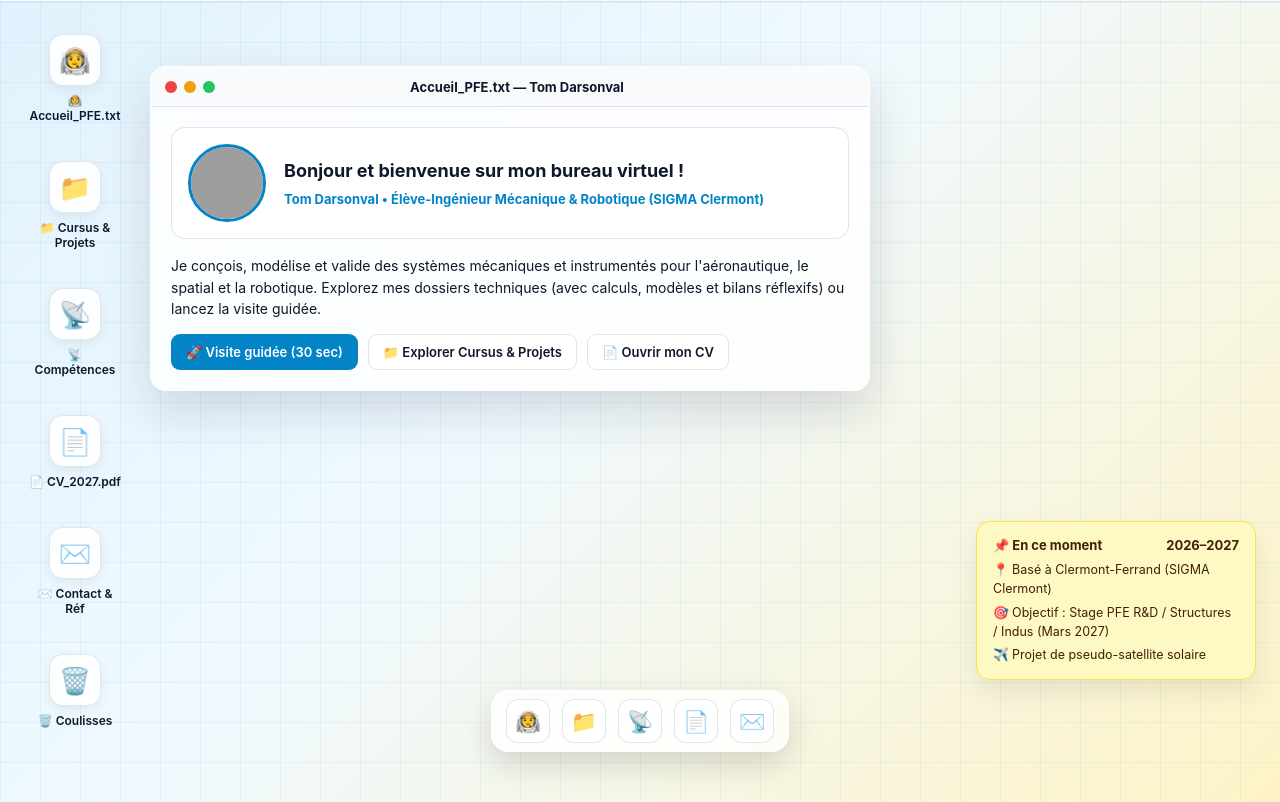
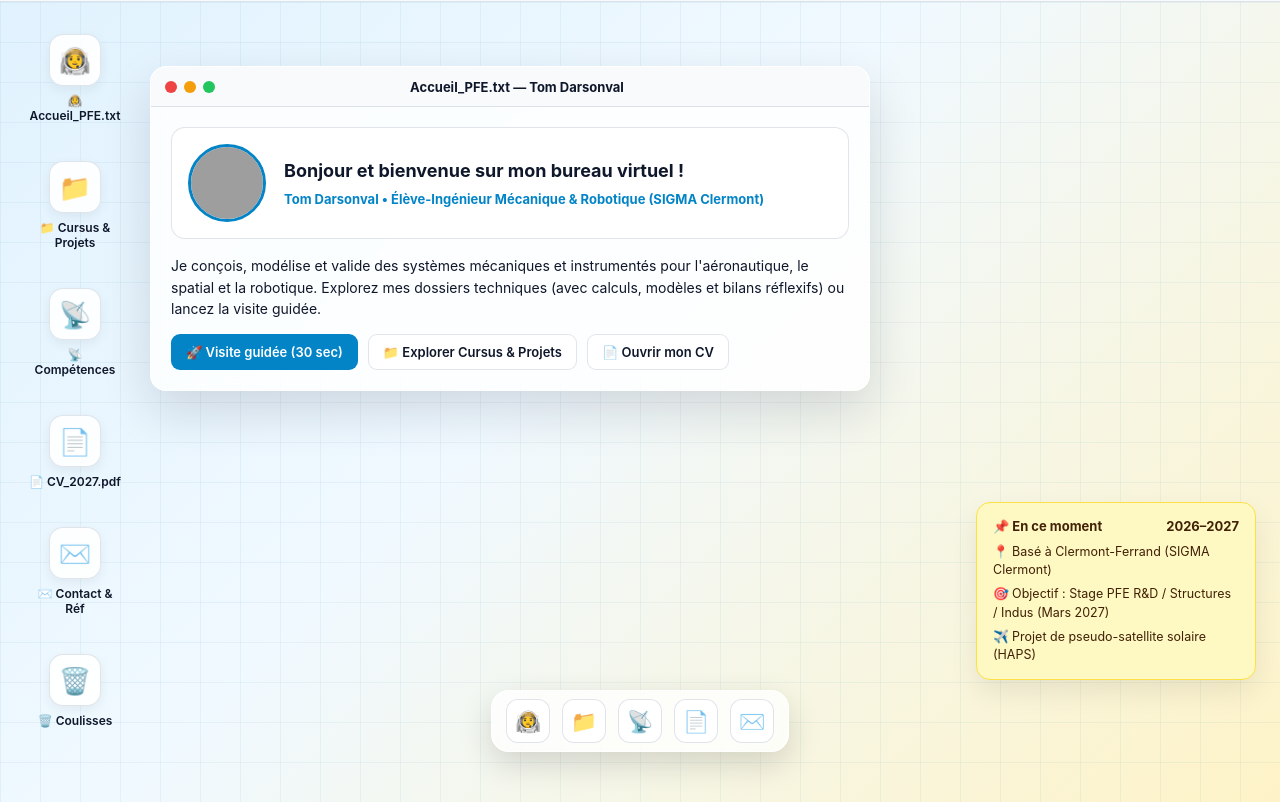
Before and after one commit to Lavnot/portfolio, a plain HTML site: page index.html in a window 1280 px wide. Shown: the part 34-836 px from the top of the page. Drawn offline with Linux system fonts and the light colour scheme; grey boxes are pictures that could not be loaded.

Commit message:
Update index.html

```diff
--- a/index.html
+++ b/index.html
@@ -440,7 +440,6 @@
       margin-bottom: 10px;
     }
 
-    /* Onglets techniques par projet */
     .tab-bar {
       display: flex;
       gap: 6px;
@@ -522,6 +521,29 @@
       display: flex;
       flex-direction: column;
       gap: 6px;
+    }
+
+    .project-img-box {
+      margin-top: 12px;
+      border-radius: 10px;
+      overflow: hidden;
+      border: 1px solid var(--card-border);
+      background: rgba(148, 163, 184, 0.08);
+    }
+
+    .project-img-box img {
+      width: 100%;
+      max-height: 240px;
+      object-fit: cover;
+      display: block;
+    }
+
+    .project-img-caption {
+      font-size: 11.5px;
+      color: var(--text-muted);
+      padding: 6px 10px;
+      text-align: center;
+      font-style: italic;
     }
 
     .skill-bar-wrap {
@@ -661,7 +683,7 @@
         postitItems: [
           "📍 Basé à Clermont-Ferrand (SIGMA Clermont)",
           "🎯 Objectif : Stage PFE R&D / Structures / Indus (Mars 2027)",
-          "✈️ Projet de pseudo-satellite solaire"
+          "✈️ Projet de pseudo-satellite solaire (HAPS)"
         ],
         icons: {
           welcome: "👨‍🚀 Accueil_PFE.txt",
@@ -674,8 +696,35 @@
         tabs: ["📋 Vue d'ensemble", "📐 Calculs & Modèles", "🔬 Prototypage & Bilan"],
         projects: [
           {
+            tag: "Aéronautique Stratosphérique • Projet 3A SIGMA Clermont (2026–2027)",
+            title: "Conception d'un Pseudo-Satellite Solaire Haute Altitude (HAPS)",
+            image: "projet-haps.jpg",
+            imageCaption: "Architecture structurale & bilan énergétique du pseudo-satellite solaire (HAPS)",
+            kpis: [
+              { val: "Vol persistant", lbl: "Autonomie solaire jour/nuit" },
+              { val: "Allègement", lbl: "Structures composites / CAO" },
+              { val: "−55 °C", lbl: "Contraintes stratosphériques" }
+            ],
+            overview: {
+              context: "Projet d'ingénierie de dernière année à SIGMA Clermont portant sur le développement d'une plateforme aérienne sans pilote à propulsion solaire (High-Altitude Pseudo-Satellite), conçue pour opérer sur de longues durées en haute altitude.",
+              tools: "CATIA V5 / 3DEXPERIENCE, ANSYS (calculs de structure), Python / MATLAB (bilan énergétique et trajectoire).",
+              impact: "Intégration pluridisciplinaire des contraintes d'allègement structural, d'aérodynamique basse vitesse et d'équilibre énergétique entre production photovoltaïque et stockage batterie."
+            },
+            models: [
+              "Dimensionnement structural & masse : optimisation du ratio rigidité/masse de la voilure et du fuselage pour maximiser la charge utile embarquée.",
+              "Bilan énergétique & cycle jour/nuit : modélisation de la puissance solaire captée selon l'incidence et dimensionnement de la capacité de stockage nécessaire pour maintenir le vol de nuit.",
+              "Environnement extrême : prise en compte des faibles densités d'air et des gradients thermiques sévères en haute altitude."
+            ],
+            proto: [
+              "Démarche d'ingénierie système : arbitrage entre envergure, masse structurale, puissance propulsive et tenue mécanique aux rafales.",
+              "Travail collaboratif en équipe projet de 3e année avec jalons de revue de conception."
+            ]
+          },
+          {
             tag: "R&D Aérospatiale & Métrologie • CTU Prague (17 sem. / 530h)",
             title: "Modélisation thermo-hygro-mécanique de capteurs à fibre optique (FBG)",
+            image: "projet-prague.jpg",
+            imageCaption: "Enceinte climatique ACS DY200 et banc de traction MTS Criterion 45 — CTU Prague",
             kpis: [
               { val: "6 substrats", lbl: "Quartz à Al 7075" },
               { val: "1,98 pm/%RH", lbl: "Sensibilité RH prédite" },
@@ -700,6 +749,8 @@
           {
             tag: "Spatial & Robotique • Projet PERSEUS / CNES (Chef de projet • 8 ing.)",
             title: "Robot Multifonctions (RM) 6×6 d'intervention post-vol sur pas de tir",
+            image: "projet-perseus.jpg",
+            imageCaption: "Prototype assemblé du Robot Multifonctions 6×6 Rocker-Bogie — Projet PERSEUS / CNES",
             kpis: [
               { val: "672 W / 14,8 Nm", lbl: "4× Brushless NEMA23" },
               { val: "19,14 MPa", lbl: "Von Mises Alu 5754" },
@@ -724,6 +775,8 @@
           {
             tag: "Industrialisation & Conception Avancée • SIGMA Clermont",
             title: "Optimisation topologique, composites & maîtrise des procédés aéronautiques",
+            image: "",
+            imageCaption: "",
             kpis: [
               { val: "DFM / DFA", lbl: "Gammes & Montages" },
               { val: "Cp / Cpk", lbl: "MSP & AMDEC Process" },
@@ -760,7 +813,7 @@
         postitItems: [
           "📍 Based in Clermont-Ferrand, France (SIGMA Clermont)",
           "🎯 Seeking 6-month Master's Internship (March–Sept 2027)",
-          "✈️ Solar Pseudo-Satellite Project"
+          "✈️ Solar Pseudo-Satellite Project (HAPS)"
         ],
         icons: {
           welcome: "👨‍🚀 Welcome_PFE.txt",
@@ -773,8 +826,35 @@
         tabs: ["📋 Overview", "📐 Models & Calculations", "🔬 Prototyping & Review"],
         projects: [
           {
+            tag: "Stratospheric Aeronautics • Final-Year Project SIGMA Clermont (2026–2027)",
+            title: "Design of a High-Altitude Solar Pseudo-Satellite (HAPS)",
+            image: "projet-haps.jpg",
+            imageCaption: "Structural architecture & day/night energy balance of the solar HAPS",
+            kpis: [
+              { val: "Persistent Flight", lbl: "Day/Night Solar Endurance" },
+              { val: "Lightweighting", lbl: "Composite Structures / CAD" },
+              { val: "−55 °C", lbl: "Stratospheric Environment" }
+            ],
+            overview: {
+              context: "Final-year engineering project at SIGMA Clermont focused on developing a solar-powered High-Altitude Pseudo-Satellite (HAPS) unmanned aerial platform designed for long-endurance stratospheric missions.",
+              tools: "CATIA V5 / 3DEXPERIENCE, ANSYS (structural analysis), Python / MATLAB (energy balance & flight trajectory).",
+              impact: "Multidisciplinary integration of structural lightweighting, low-speed aerodynamics, and day/night energy balance between photovoltaic generation and battery storage."
+            },
+            models: [
+              "Structural Sizing & Mass Budget: optimizing stiffness-to-weight ratio of the wing and fuselage to maximize payload capacity.",
+              "Day/Night Energy Balance: modelling solar power harvesting vs. incidence angle and sizing battery storage capacity for continuous night flight.",
+              "Extreme Environment: accounting for low air density and severe thermal gradients at stratospheric altitudes."
+            ],
+            proto: [
+              "Systems engineering trade-offs between wingspan, structural mass, propulsion power, and gust load resistance.",
+              "Collaborative final-year engineering team workflow with formal design review milestones."
+            ]
+          },
+          {
             tag: "Aerospace R&D & Metrology • CTU Prague (17 wks / 530h)",
             title: "Thermo-Hygro-Mechanical Modelling of Fiber Bragg Grating (FBG) Sensors",
+            image: "projet-prague.jpg",
+            imageCaption: "ACS DY200 climatic chamber & MTS Criterion Model 45 tensile bench — CTU Prague",
             kpis: [
               { val: "6 Substrates", lbl: "Quartz to Al 7075" },
               { val: "1.98 pm/%RH", lbl: "Predicted RH Sensitivity" },
@@ -799,6 +879,8 @@
           {
             tag: "Space & Robotics • PERSEUS Project / CNES (Project Manager • 8 Eng.)",
             title: "6×6 Multifunctional Post-Launch Safety Rover for Launch-Pad Operations",
+            image: "projet-perseus.jpg",
+            imageCaption: "Assembled 6×6 Rocker-Bogie Multifunctional Rover prototype — PERSEUS / CNES",
             kpis: [
               { val: "672 W / 14.8 Nm", lbl: "4× Brushless NEMA23" },
               { val: "19.14 MPa", lbl: "Von Mises Al 5754" },
@@ -823,6 +905,8 @@
           {
             tag: "Manufacturing & Structural Design • SIGMA Clermont",
             title: "Topology Optimization, Composites & Aerospace Process Control",
+            image: "",
+            imageCaption: "",
             kpis: [
               { val: "DFM / DFA", lbl: "Routing & Fixtures" },
               { val: "Cp / Cpk", lbl: "SPC & Process FMEA" },
@@ -1171,6 +1255,12 @@
             <ul class="spec-list">
               ${p.proto.map(pr => `<li>${pr}</li>`).join("")}
             </ul>
+            ${p.image ? `
+              <div class="project-img-box">
+                <img src="${p.image}" alt="${p.title}" onerror="this.parentElement.style.display='none';" />
+                <div class="project-img-caption">${p.imageCaption}</div>
+              </div>
+            ` : ""}
           </div>
         </div>
       `).join("");
```
